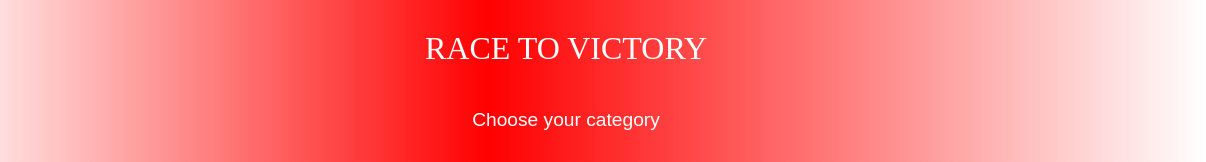
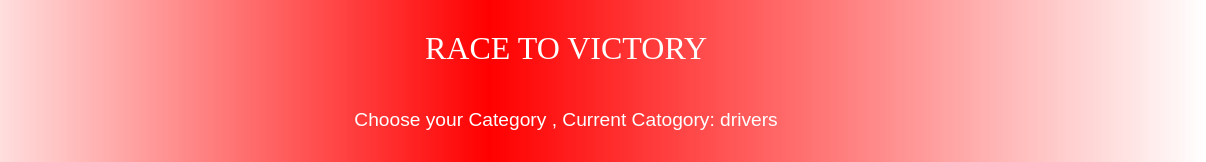
Before and after one commit to qassimalhamad/Project-1, a plain HTML site: page index.html in a window 1280 px wide. Both pictures are taken after a click on the button "drivers". Shown: the top 162 px of the page, 74-1280 px from the left. Drawn offline with Linux system fonts and the light colour scheme; files whose address does not match are found by name.

Commit message:
final commit

```diff
--- a/index.html
+++ b/index.html
@@ -9,7 +9,7 @@
 </head>
 <body>
 <h1 class="title">Race to Victory</h1>
-<p class="CategorySelectingMessage"> Choose your category</p>
+<p class="CategorySelectingMessage"> Choose your Category <span class="cato"></span></p>
 <a href="https://www.formula1.com/">
     <img class="f1" src="./images/f1.png"  alt="F1 logo image">
 
--- a/js/script.js
+++ b/js/script.js
@@ -38,6 +38,7 @@ const gameStatus = document.querySelector('.game-status')
 const restart = document.querySelector('.restart')
 const images = document.querySelector('.images')
 const categories = document.querySelectorAll('.categories-buttons')
+const cato = document.querySelector('.cato')
 
 
 /*-------------- Functions -------------*/
@@ -145,11 +146,13 @@ categories.forEach(categorie =>{
         } else if (selectedCategory === 'teams') {
             categorieChosen = teams;
         }
+        cato.innerHTML = `,  Current Catogory: ${selectedCategory}`;
         disableLetterButtons(false);
         getRandomWord();
         startAudio.play();
 
     })
+
 })
 
 disableLetterButtons(true);
```
